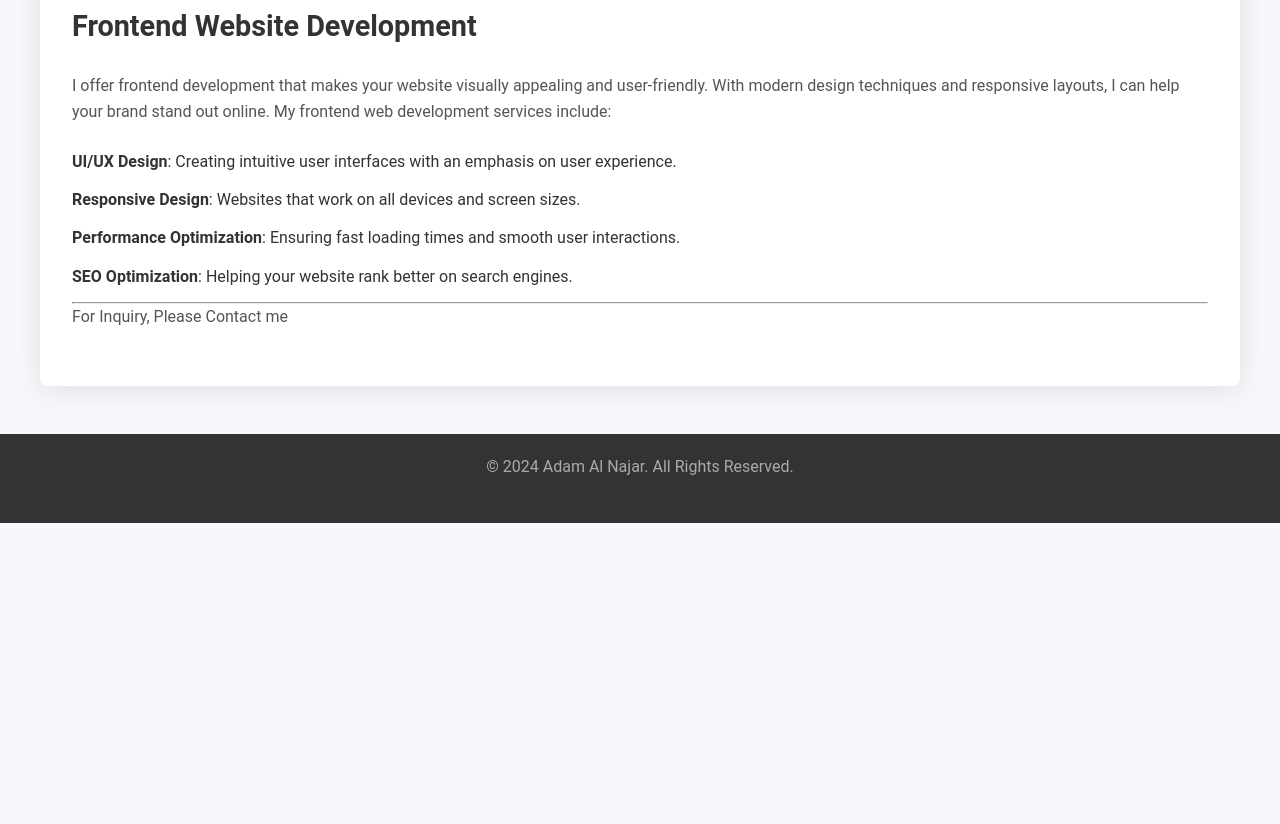
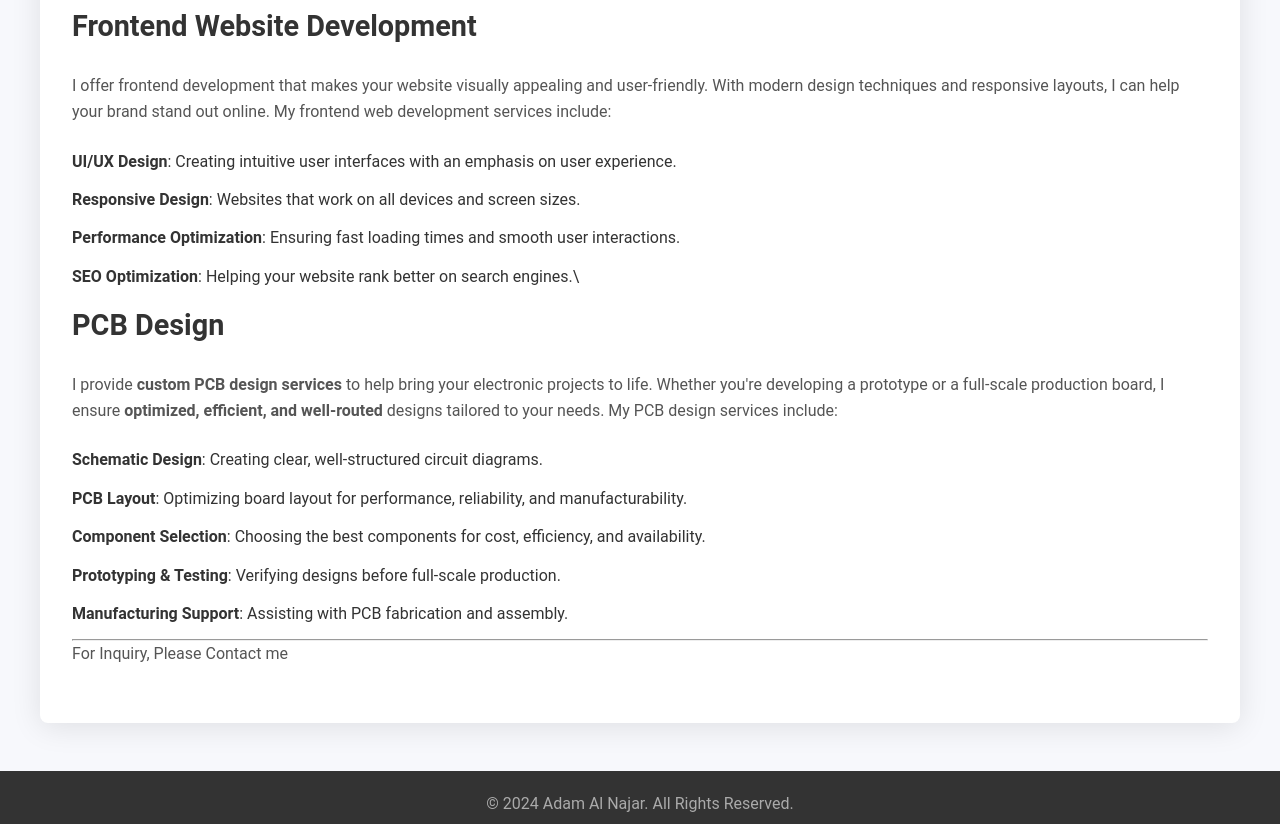
Before and after one commit to AdamAlNajar/PersonalPortfolio, an Eleventy site: page services.md in a window 1280 px wide. Shown: the part 570-1394 px from the top of the page. Before the commit the page ends 1093 px from the top, so only its background shows below. Built offline with nearby package versions, Linux system fonts and the light colour scheme; Eleventy itself is replaced by a stand-in of ours; files that its build step writes are made by us from their sources.

Commit message:
Update services.md

```diff
--- a/services.md
+++ b/services.md
@@ -21,7 +21,17 @@ I offer frontend development that makes your website visually appealing and user
 - **UI/UX Design**: Creating intuitive user interfaces with an emphasis on user experience.
 - **Responsive Design**: Websites that work on all devices and screen sizes.
 - **Performance Optimization**: Ensuring fast loading times and smooth user interactions.
-- **SEO Optimization**: Helping your website rank better on search engines.
+- **SEO Optimization**: Helping your website rank better on search engines.\
+
+## PCB Design
+I provide **custom PCB design services** to help bring your electronic projects to life. Whether you're developing a prototype or a full-scale production board, I ensure **optimized, efficient, and well-routed** designs tailored to your needs. My PCB design services include:
+
+- **Schematic Design**: Creating clear, well-structured circuit diagrams.
+- **PCB Layout**: Optimizing board layout for performance, reliability, and manufacturability.
+- **Component Selection**: Choosing the best components for cost, efficiency, and availability.
+- **Prototyping & Testing**: Verifying designs before full-scale production.
+- **Manufacturing Support**: Assisting with PCB fabrication and assembly.
+
 
 ---
 For Inquiry, Please Contact me
```
